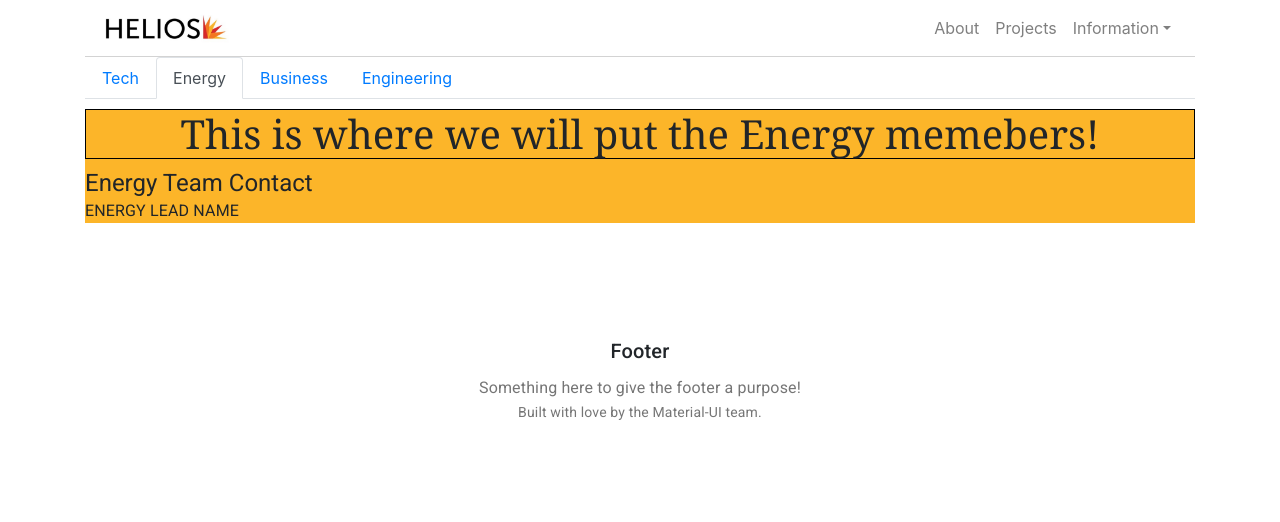
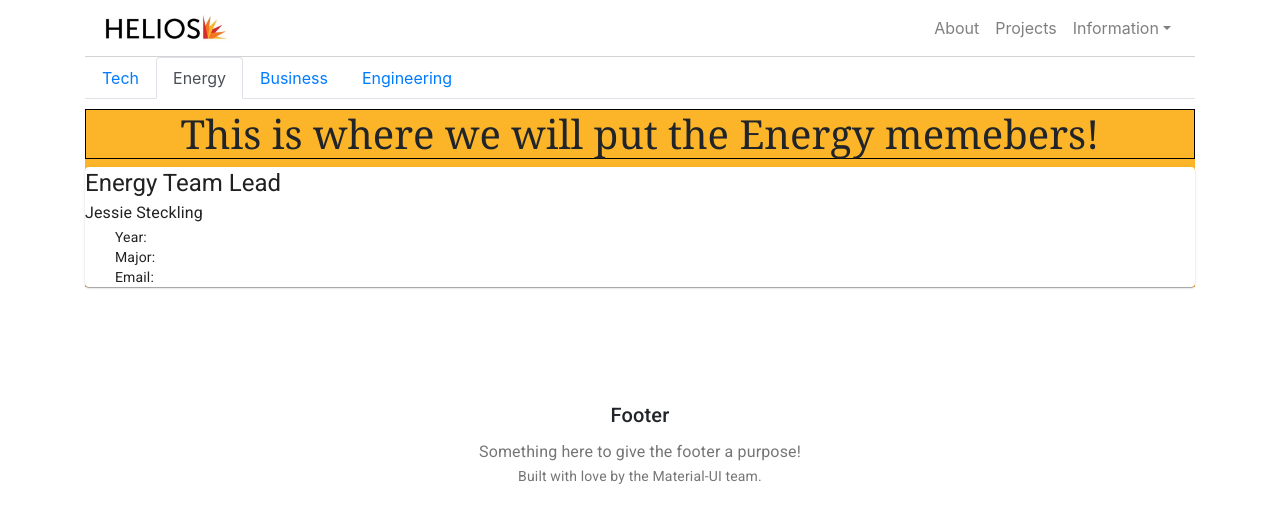
Before and after one commit to jstarfeldt/HeliosTechTeam, a React (Create React App) app: page /member in a window 1280 px wide. Both pictures are taken after a click on the tab "Energy". Shown: the top 522 px of the page. Built offline with nearby package versions, Linux system fonts and the light colour scheme.

Commit message:
Members Page - formatting Team Lead

```diff
--- a/src/Page/Member/Member.jsx
+++ b/src/Page/Member/Member.jsx
@@ -24,9 +24,14 @@ export default function Member() {
      </h1>
 	 <Paper>
           <Typography variant="h5" component="h3">
-            Tech Team Contact
+            Tech Team Lead
           </Typography>
-          <Typography component="p">Chris Gilbertson</Typography>
+           <Typography variant="subtitle1">Chris Gilbertson</Typography>
+          <div class="testBox">
+            <Typography variant="body2"> Year:  </Typography>
+            <Typography variant="body2"> Major: </Typography>
+            <Typography variant="body2"> Email: </Typography>
+          </div>
         </Paper>
 	 </Tab>
 
@@ -35,10 +40,17 @@ export default function Member() {
 	 <h1 className="EnergyPage">
 		This is where we will put the Energy memebers!
      </h1>
+     <Paper>
 	 <Typography variant="h5" component="h3">
-            Energy Team Contact
+            Energy Team Lead
           </Typography>
-          <Typography component="p">ENERGY LEAD NAME</Typography>
+          <Typography variant="subtitle1">Jessie Steckling</Typography>
+          <div class="testBox">
+            <Typography variant="body2"> Year:   </Typography>
+            <Typography variant="body2"> Major:  </Typography>
+            <Typography variant="body2"> Email:  </Typography>
+          </div>
+          </Paper>
 	 </Tab>
 
 
@@ -46,10 +58,17 @@ export default function Member() {
 	 <h1 className="BusinessPage">
 		This is where we will put the Business memebers!
      </h1>
+     <Paper>
 	 <Typography variant="h5" component="h3">
-            Business Team Contact
+            Business Team Lead
           </Typography>
-          <Typography component="p">BUSINESS LEAD NAME</Typography>
+          <Typography variant="subtitle1">Tyler Joseph Graczyk</Typography>
+          <div class="testBox">
+            <Typography variant="body2">Year:</Typography>
+            <Typography variant="body2">Major:</Typography>
+            <Typography variant="body2">Email: </Typography>
+          </div>
+          </Paper>
 	 </Tab>
 
 
@@ -57,10 +76,17 @@ export default function Member() {
 	 <h1 className="EngineeringPage">
 		This is where we will put the Engineering memebers!
      </h1>
+     <Paper>
 	 <Typography variant="h5" component="h3">
-            Engineering Team Contact
-          </Typography>
-          <Typography component="p">Engineering Lead Name</Typography>
+            Engineering Team Lead
+          </Typography >
+          <Typography variant="subtitle1">Simon Brooks</Typography>
+          <div class="testBox">
+            <Typography variant="body2">Year:</Typography>
+            <Typography variant="body2">Major:</Typography>
+            <Typography variant="body2">Email: </Typography>
+          </div>
+        </Paper>
 	 </Tab>
 
 
--- a/src/Page/Member/Member.scss
+++ b/src/Page/Member/Member.scss
@@ -36,7 +36,6 @@
     border: 1px solid black;
 }
 
-
 .MemberContainer {
     align-items: center;
 }
@@ -47,3 +46,7 @@
     margin-right: auto;
     margin-top: 10px
 }
+
+.testBox {
+    padding: 0px 0px 0px 30px;
+  }
```
